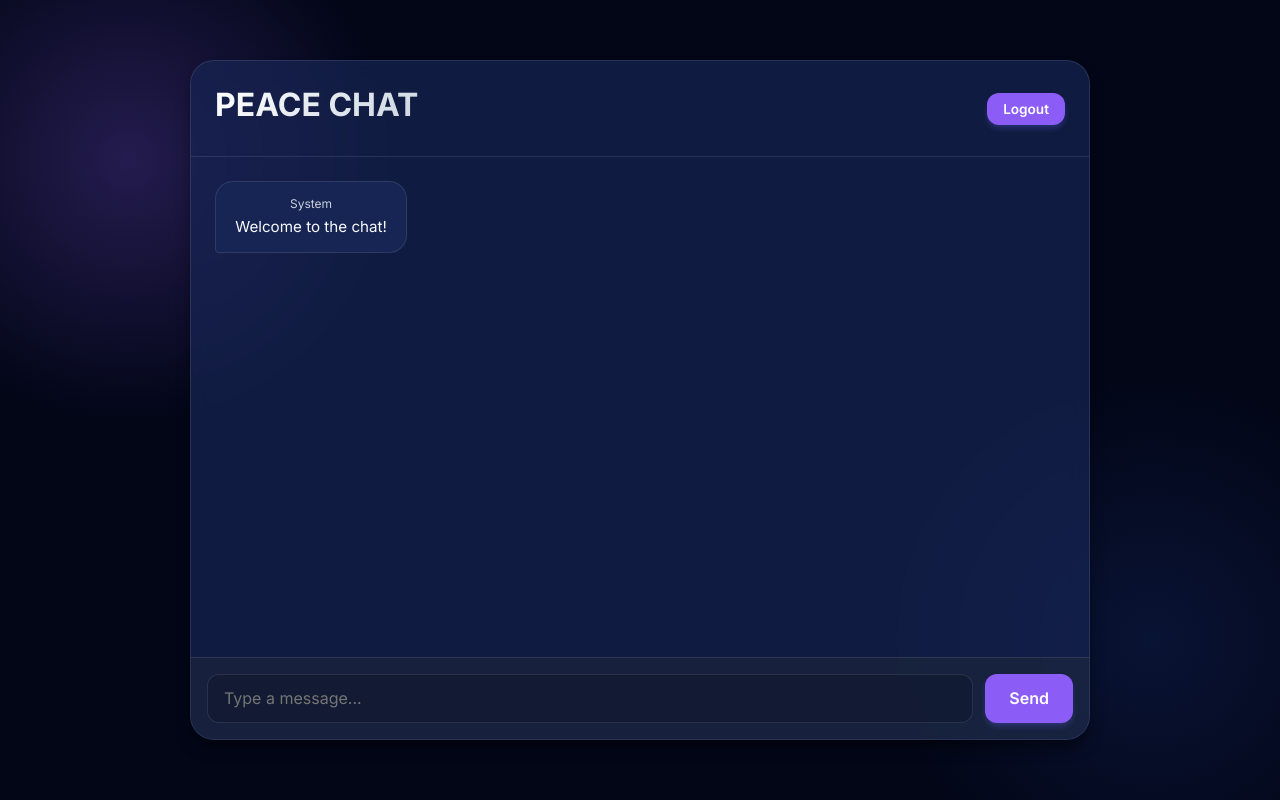
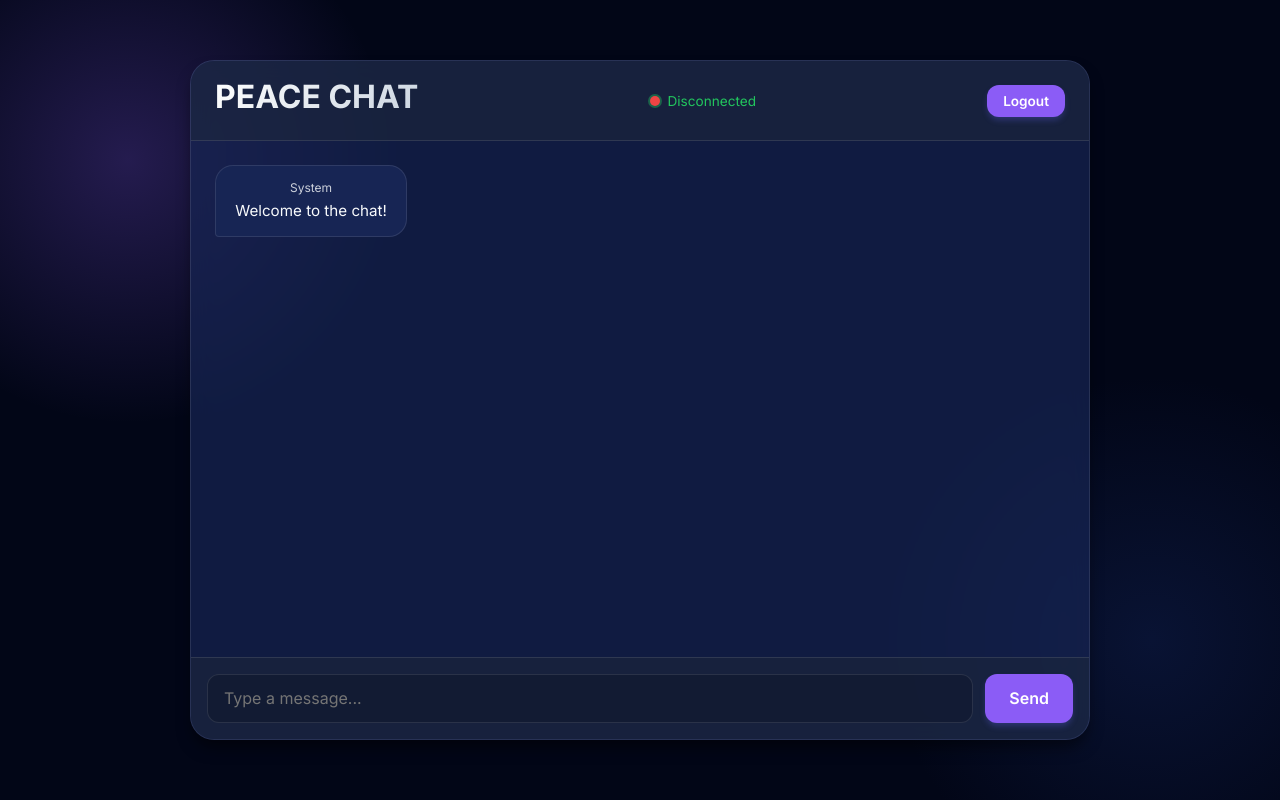
Before and after one commit to VijaykishanK/Web-Project, a website: page public/chat.html in a window 1280 px wide. Drawn offline with nearby package versions, Linux system fonts and the light colour scheme; no server answers; sample sign-in values are in the browser's storage.

Commit message:
all update

```diff
--- a/public/chat.html
+++ b/public/chat.html
@@ -25,6 +25,11 @@
         <!-- Header Section -->
         <header class="chat-header">
             <h1>PEACE CHAT</h1>
+            <!-- Connection Status -->
+            <div id="connection-status" class="status-indicator">
+                <span id="status-dot"></span>
+                <span id="status-text">Connecting...</span>
+            </div>
             <!-- Logout Button -->
             <button id="logout-btn" class="btn btn-primary"
                 style="width: auto; padding: 0.5rem 1rem; font-size: 0.85rem;">Logout</button>
--- a/public/client.js
+++ b/public/client.js
@@ -12,11 +12,32 @@ let socket;
 if (typeof io !== 'undefined') {
     try {
         socket = io();
+        socket.on('connect', () => {
+            console.log('Socket connected successfully:', socket.id);
+            updateConnectionStatus(true);
+        });
+        socket.on('disconnect', (reason) => {
+            console.log('Socket disconnected:', reason);
+            updateConnectionStatus(false);
+        });
+        socket.on('connect_error', (error) => {
+            console.error('Socket connection error:', error);
+            updateConnectionStatus(false);
+        });
     } catch (e) {
-        console.error('Socket.io error:', e);
+        console.error('Socket.io initialization error:', e);
     }
 } else {
     console.warn('Socket.io library not loaded. Real-time features disabled.');
+}
+
+function updateConnectionStatus(connected) {
+    const statusDot = document.getElementById('status-dot');
+    const statusText = document.getElementById('status-text');
+    if (statusDot && statusText) {
+        statusDot.style.backgroundColor = connected ? '#22c55e' : '#ef4444';
+        statusText.innerText = connected ? 'Connected' : 'Disconnected';
+    }
 }
 
 // Helper: Get username from LocalStorage to keep user logged in
@@ -142,9 +163,15 @@ document.addEventListener('DOMContentLoaded', () => {
 
         function sendMessage() {
             const text = messageInput.value.trim();
-            if (text && socket) {
-                socket.emit('chat_message', text);
-                messageInput.value = '';
+            if (text) {
+                if (socket && socket.connected) {
+                    console.log('Sending message:', text);
+                    socket.emit('chat_message', text);
+                    messageInput.value = '';
+                } else {
+                    console.error('Cannot send message: Socket not connected');
+                    alert('You are disconnected. Please wait or refresh the page.');
+                }
             }
         }
 
--- a/public/style.css
+++ b/public/style.css
@@ -194,12 +194,42 @@ input:focus {
 }
 
 .chat-header {
-    padding: 1.5rem;
-    border-bottom: 1px solid var(--glass-border);
     display: flex;
     justify-content: space-between;
     align-items: center;
+    padding: 1rem 1.5rem;
+    border-bottom: 1px solid var(--glass-border);
+    background: rgba(30, 41, 59, 0.5);
+    /* Slightly darker than card bg */
 }
+
+.chat-header h2 {
+    font-size: 1.25rem;
+    font-weight: 600;
+    color: var(--text-main);
+}
+
+.status-indicator {
+    display: flex;
+    align-items: center;
+    gap: 0.5rem;
+}
+
+#status-dot {
+    width: 10px;
+    height: 10px;
+    border-radius: 50%;
+    background-color: #22c55e;
+    /* Green for online */
+    box-shadow: 0 0 0 2px rgba(34, 197, 94, 0.4);
+}
+
+#status-text {
+    font-size: 0.85rem;
+    color: #22c55e;
+    /* Green for online */
+}
+
 
 .chat-messages {
     flex: 1;
```
Also changed, not shown: api/index.js (+18 -1 lines), users.json (+8 -0 lines).
